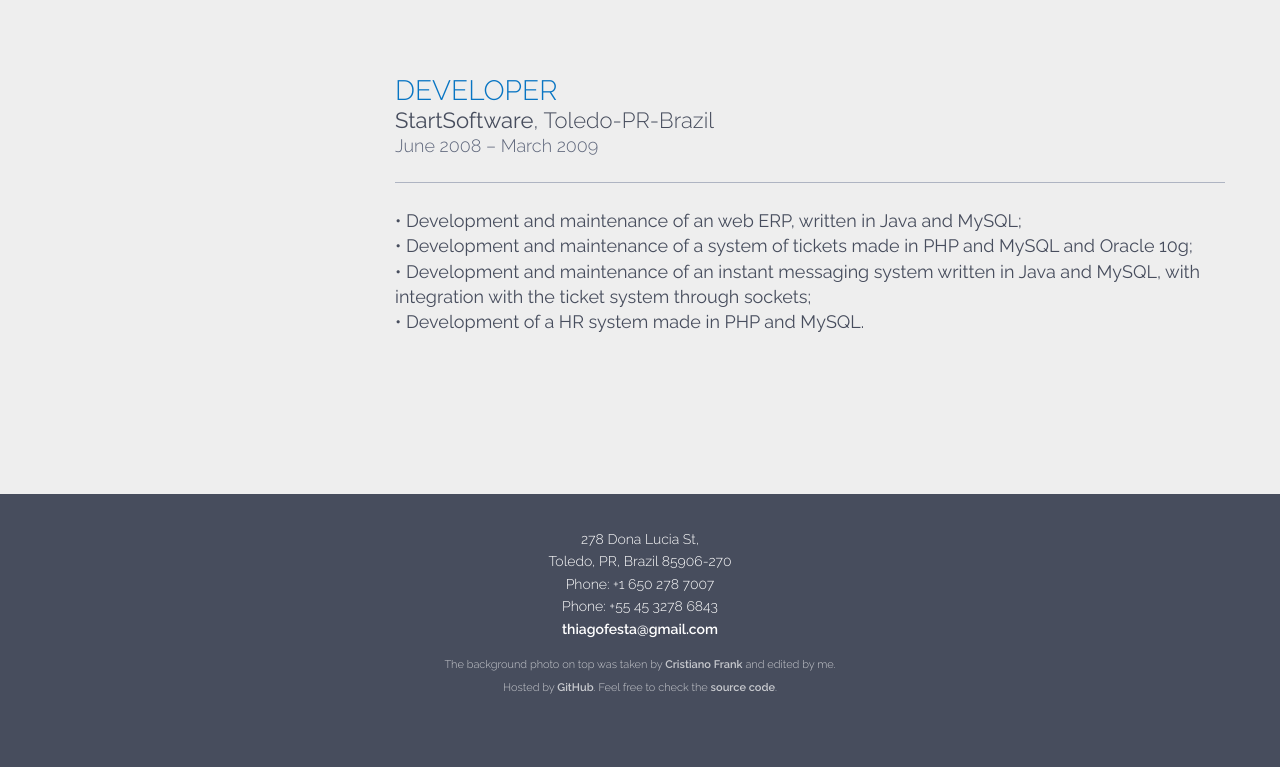
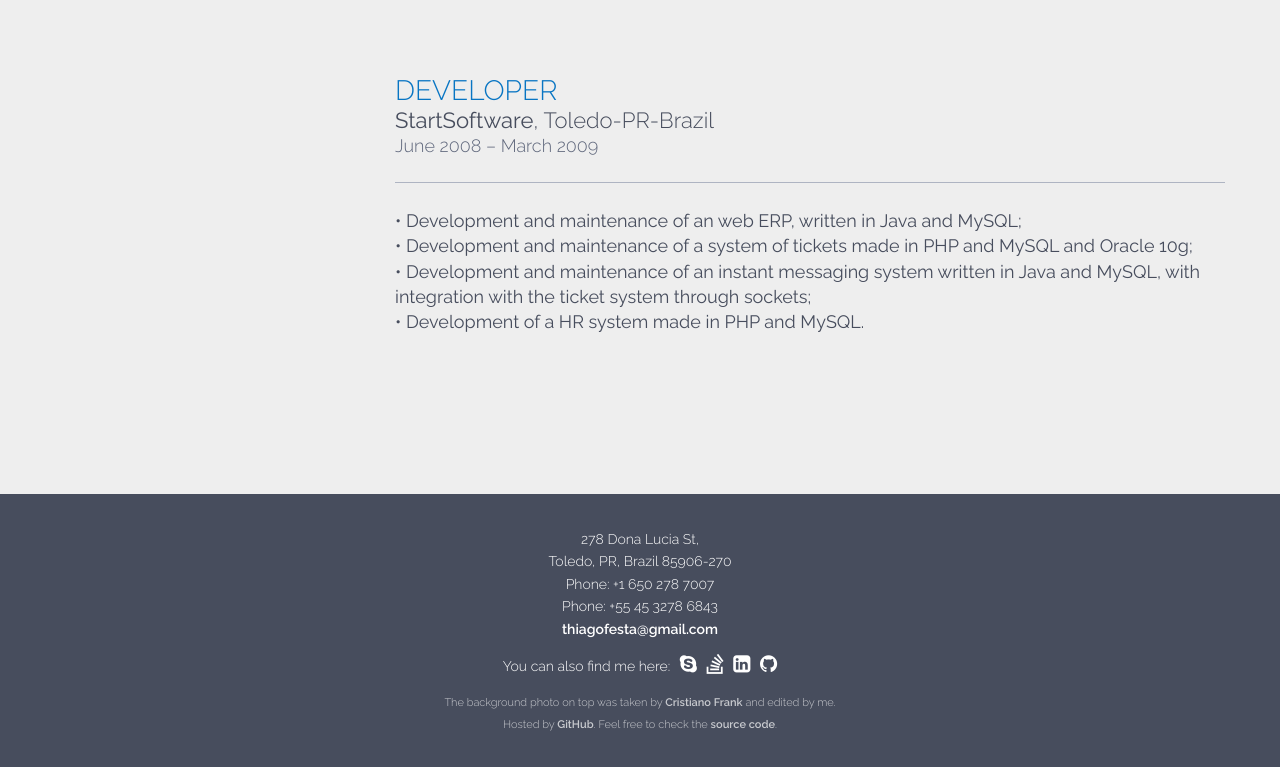
Before and after one commit to thiagofesta/thiagofesta.github.com, a website: page v2.html in a window 1280 px wide. Shown: the part 4620-5387 px from the top of the page. Before the commit the page ends 5350 px from the top, so only its background shows below. Drawn offline with nearby package versions, Linux system fonts and the light colour scheme.

Commit message:
Added social

```diff
--- a/sass/main.scss
+++ b/sass/main.scss
@@ -534,6 +534,18 @@ a {
         font-size: 11px;
         @include opacity(.7);
     }
+
+    .social {
+        a {
+            margin: 0 0 0 6px;
+
+            i {
+                font-size: 20px;
+            }
+        }
+    }
+
+
 }
 
 // Carousel Specific Styling
--- a/v2.html
+++ b/v2.html
@@ -15,6 +15,8 @@
         <link rel="stylesheet" href="http://fonts.googleapis.com/css?family=Raleway:400,200,300,500,600,700,800,900">
 
         <script src="js/vendor/modernizr-2.6.2-respond-1.1.0.min.js"></script>
+
+        <link href="//netdna.bootstrapcdn.com/font-awesome/4.0.3/css/font-awesome.css" rel="stylesheet">
     </head>
     <body>
 
@@ -280,6 +282,14 @@
                     Phone: +55 45 3278 6843<br>
                     <a href="mailto:thiagofesta@gmail.com" rel="nofollow">thiagofesta@gmail.com</a></p>
 
+                    <p class="social">
+                        You can also find me here:
+                        <a href="skype:thiagofesta" rel="nofollow" title="Skype"><i class="fa fa-skype"></i></a>
+                        <a href="http://stackoverflow.com/users/870819/thiago-festa" rel="nofollow" title="Stack Overflow"><i class="fa fa-stack-overflow"></i></a>
+                        <a href="http://www.linkedin.com/in/thiagofesta/" rel="nofollow" title="LinkedIn"><i class="fa fa-linkedin-square"></i></a>
+                        <a href="https://github.com/thiagofesta" rel="nofollow" title="GitHub"><i class="fa fa-github"></i></a>
+                    </p>
+
                     <p class="about">
                         The background photo on top was taken by <a href="http://www.flickr.com/photos/cristiano_frank/6742757323/" rel="nofollow">Cristiano Frank</a> and edited by me.<br/>
                         Hosted by <a href="https://github.com" rel="nofollow">GitHub</a>. Feel free to check the <a href="https://github.com/thiagofesta/thiagofesta.github.com" rel="nofollow">source code</a>.
```
Also changed, not shown: css/main.css.
